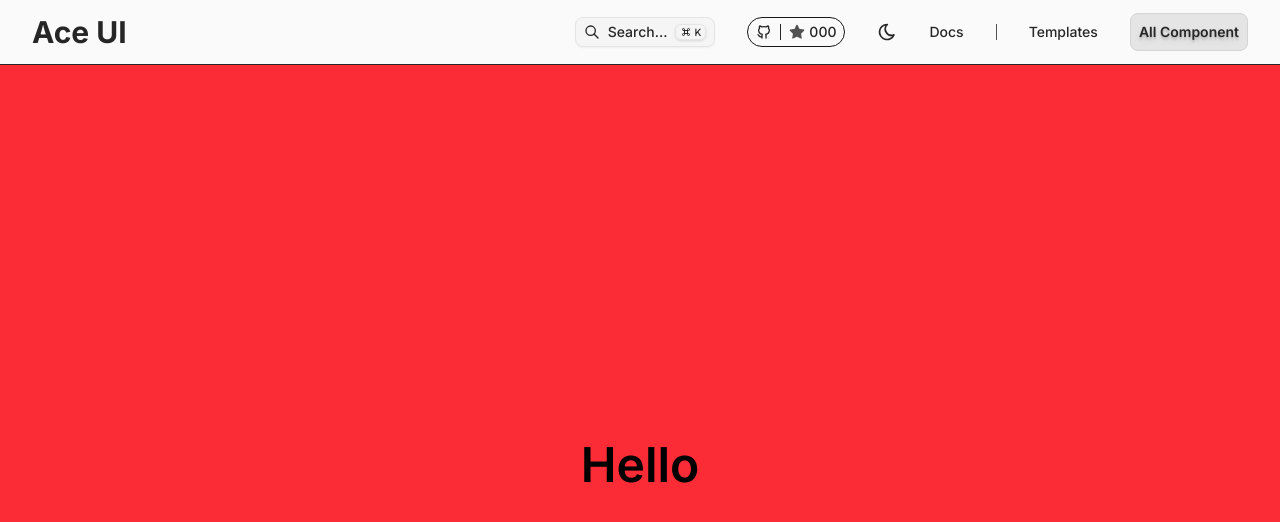
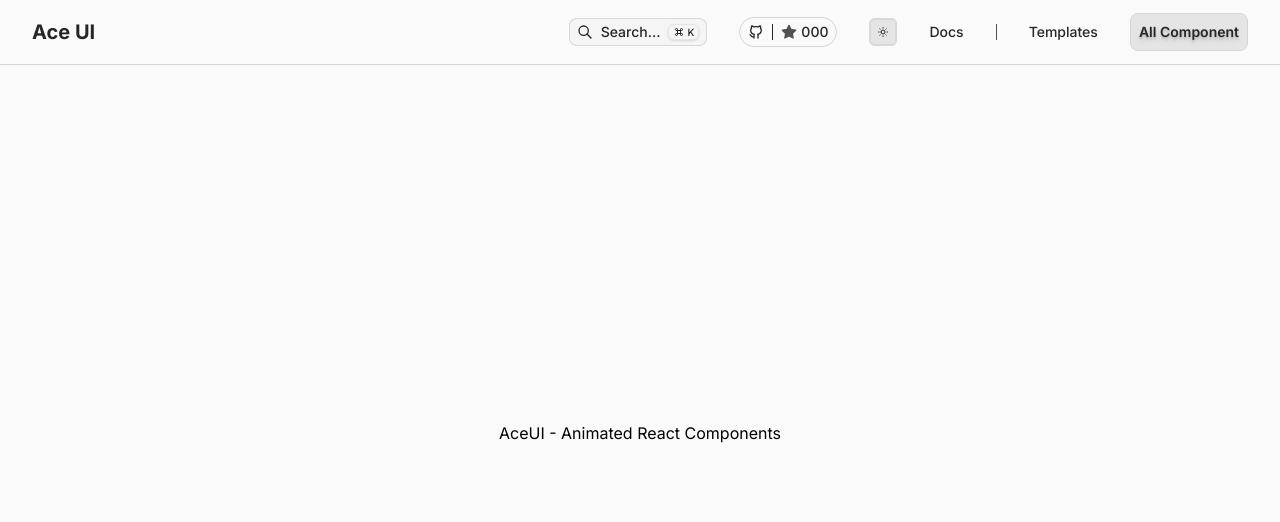
Before and after one commit to PrathamSingh1/Aceui, a Next.js app: page / in a window 1280 px wide. Both pictures are taken after a click on the button 887 px from the left and 32 px from the top of the page. Shown: the top 522 px of the page. Built offline with nearby package versions, Linux system fonts and the light colour scheme.

Commit message:
improved toggle theme button

```diff
--- a/src/app/(marketing)/page.tsx
+++ b/src/app/(marketing)/page.tsx
@@ -1,9 +1,11 @@
-import Image from "next/image";
+"use client";
 
 export default function Home() {
   return (
-    <div className="h-screen content-center bg-red-500 text-center text-5xl font-semibold">
-      Hello
-    </div>
+    <section className="bg-light dark:bg-dark relative flex min-h-[calc(100vh-65px)] items-center">
+      <div className="mx-auto flex w-full max-w-3xl flex-col items-center px-6 py-24 text-center">
+        AceUI - Animated React Components
+      </div>
+    </section>
   );
 }
--- a/src/components/layout/navbar.tsx
+++ b/src/components/layout/navbar.tsx
@@ -25,16 +25,16 @@ export function Navbar() {
   }
   return (
     <div className="bg-light dark:bg-dark sticky top-0 right-0 left-0 z-50 h-[65px] w-full">
-      <div className="flex h-full items-center justify-between border-b border-neutral-800 px-8 text-sm font-[500] text-neutral-800 dark:text-neutral-400">
+      <div className="flex h-full items-center justify-between border-b border-neutral-300 px-8 text-sm font-medium text-neutral-800 dark:border-neutral-800 dark:text-neutral-400">
         <div>
           {/* logo */}
           <Link href="/">
-            <h2 className="text-3xl font-bold">Ace UI</h2>
+            <h2 className="text-xl font-[700] leading-[28px] text-neutral-800 dark:text-neutral-100">Ace UI</h2>
           </Link>
         </div>
         <div className="flex items-center gap-8">
           {/* search */}
-          <div className="dark:bg-dark flex items-center gap-2 rounded-lg border border-neutral-200 bg-neutral-100 px-2 py-1 shadow-xs dark:border-neutral-700">
+          <div className="dark:bg-dark flex items-center gap-2 rounded-lg bg-neutral-100 px-2 py-1 shadow-[inset_0_0_0_1px_hsl(0_0%_85%)] dark:shadow-[inset_0_0_0_1.2px_hsl(0_0%_20%)]">
             <IconSearch className="h-4 w-4" />
             <p>Search...</p>
             <div className="flex items-center gap-0.5 rounded-md border border-neutral-200 px-1 py-0 shadow-sm dark:border-neutral-700 dark:bg-neutral-800">
@@ -44,7 +44,7 @@ export function Navbar() {
           </div>
           <div className="flex items-center gap-8">
             {/* github */}
-            <div className="flex items-center gap-2 rounded-2xl border border-neutral-900 px-2 py-1">
+            <div className="flex items-center gap-2 rounded-2xl border border-neutral-300 px-2 py-1 dark:border-neutral-900">
               <div className="flex gap-2">
                 <GithubLogo />
                 <span className="border-r border-r-neutral-800"></span>
@@ -54,16 +54,19 @@ export function Navbar() {
                 <p>000</p>
               </div>
             </div>
-            <button
-              onClick={() => setTheme(theme === "dark" ? "light" : "dark")}
-              className="cursor-pointer"
+            <div onClick={() => setTheme(theme === "dark" ? "light" : "dark")} className="relative">
+              <button
+                className="size-4 flex items-center justify-center relative rounded-md bg-neutral-200 dark:bg-neutral-800 p-3.5 cursor-pointer active:scale-[0.97] shadow-[inset_0_0_0_2px_hsl(0_0%_85%)] dark:shadow-[inset_0_0_0_2px_hsl(0_0%_20%)]"
             >
-              {theme === "dark" ? (
-                <IconSun className="h-5 w-5" />
+                {theme === "dark" ? (
+                  <IconMoon size = { 12 }  className="rotate-90 absolute scale-0 transition-all duration-200 dark:rotate-0 dark:scale-100" />
+
               ) : (
-                <IconMoon className="h-5 w-5" />
+                    <IconSun size={12} className="rotate-0 absolute scale-100 transition-all duration-200 dark:rotate-90 dark:scale-0" />
+
               )}
-            </button>
+              </button>
+            </div>
             <h2>Docs</h2>
             <div className="h-4 border-r border-neutral-600"></div>
             <h2>Templates</h2>
--- a/src/components/ui/shadow-button.tsx
+++ b/src/components/ui/shadow-button.tsx
@@ -21,10 +21,10 @@ export function ShadowButton({
       className={cn(
         "cursor-pointer rounded-xl p-1",
 
-        "bg-gradient-to-b from-white to-[#f0f0ef]",
+        "bg-linear-to-b from-white to-[#f0f0ef]",
         "shadow-[0_1px_1px_rgba(0,0,0,0.04),0_6px_14px_-4px_rgba(0,0,0,0.12)]",
 
-        "dark:bg-gradient-to-b dark:from-[#3a3a3a] dark:to-[#262626]",
+        "dark:bg-linear-to-b dark:from-[#3a3a3a] dark:to-[#262626]",
         "dark:shadow-[0_1px_1px_rgba(0,0,0,0.4),0_6px_14px_-4px_rgba(0,0,0,0.5)]",
         "transition-transform duration-150 active:scale-[0.98]",
         className,
@@ -35,10 +35,10 @@ export function ShadowButton({
         className={cn(
           "rounded-lg px-8 py-1.5",
           // Ligt mode colors
-          "bg-gradient-to-b from-white to-[#fafaf4]",
+          "bg-linear-to-b from-white to-[#fafaf4]",
           "shadow-[inset_0_1px_0_rgba(255,255,255,0.9),inset_0_-1px_2px_rgba(0,0,0,0.05)]",
           // Dark mode colors
-          "dark:bg-gradient-to-b dark:from-[#333333] dark:to-[#2a2a2a]",
+          "dark:bg-linear-to-b dark:from-[#333333] dark:to-[#2a2a2a]",
           "dark:shadow-[inset_0_1px_0_rgba(255,255,255,0.08),inset_0_-1px_2px_rgba(0,0,0,0.4)]",
         )}
       >
```
